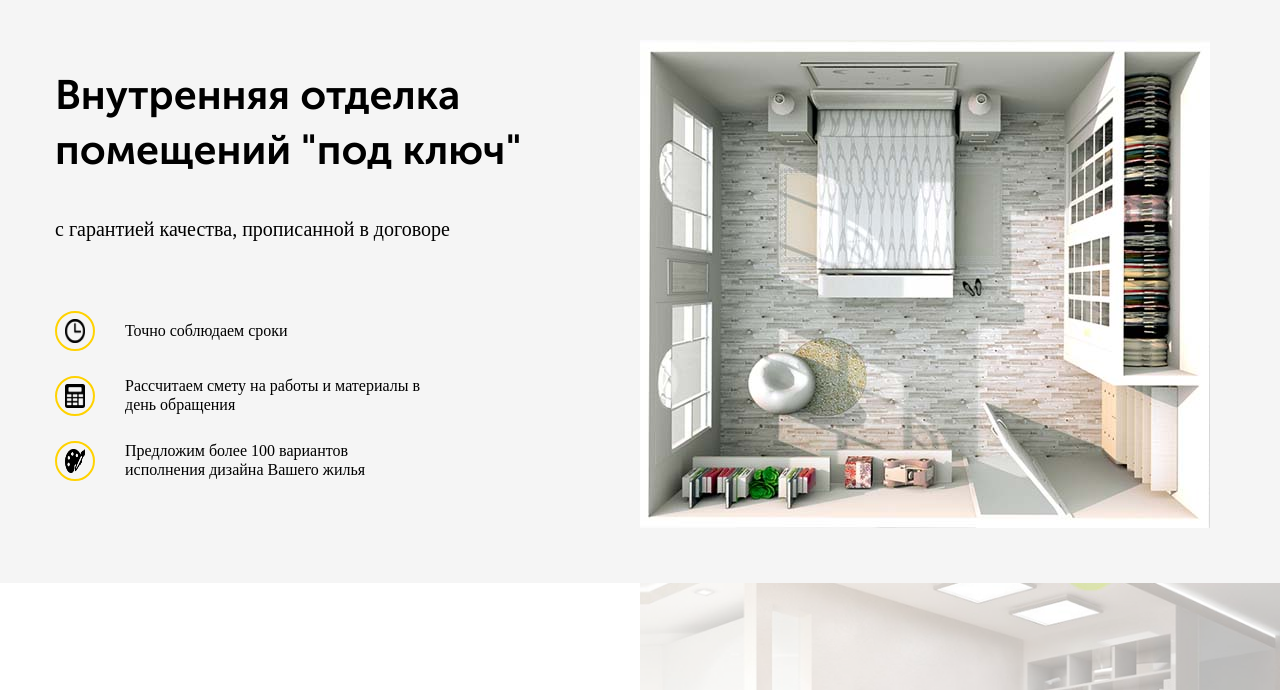
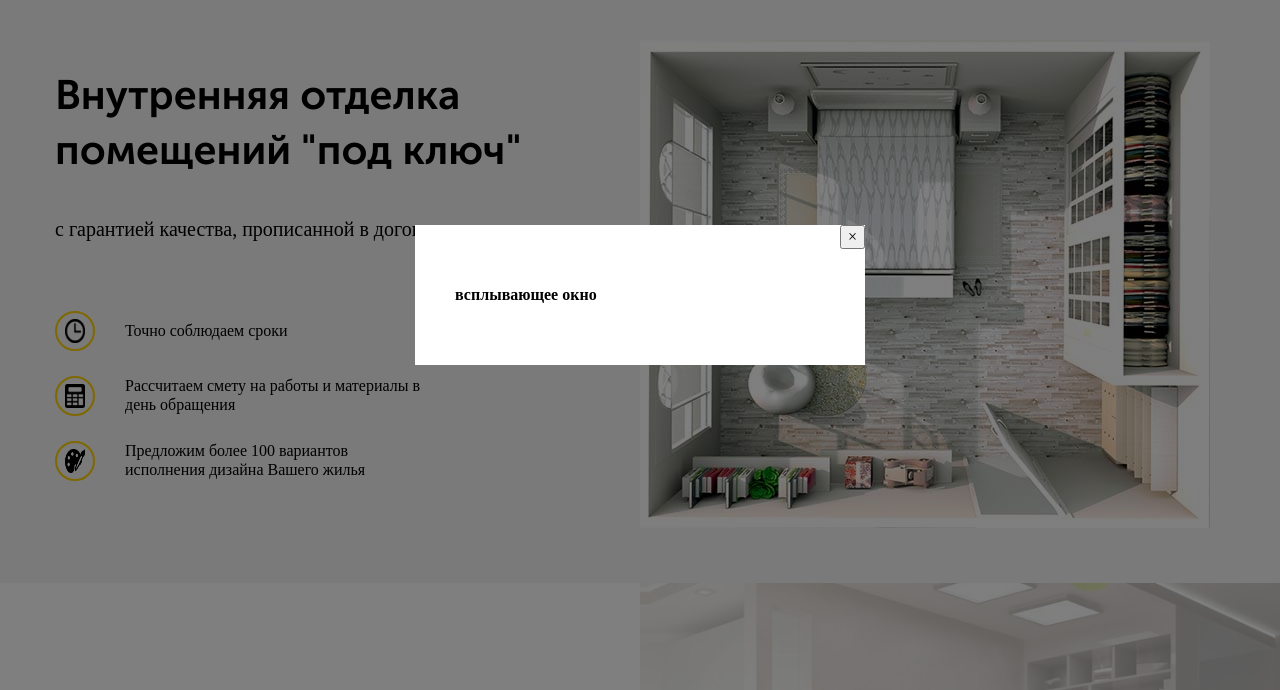
Before and after one commit to den184TK/webstart, a plain HTML site: page src/index.html in a window 1280 px wide. Both pictures are taken after a click on the button "Перезвоните мне". Shown: the part 105-795 px from the top of the page. Drawn offline with Linux system fonts and the light colour scheme.

Commit message:
сделал задание по js

```diff
--- a/src/index.html
+++ b/src/index.html
@@ -20,7 +20,7 @@
                         <span class="navbar__addres">Калуга, Москва, МО</span>
                         <a href="tel:+7 (495) 42-251-31" class="navbar__phone">+7 (495) 42-251-31</a>
                     </div>
-                    <button class="button navbar__button">Перезвоните мне</button>
+                    <button class="button navbar__button" id=button>Перезвоните мне</button>
                 </div>
             </div >
         </div>
@@ -79,8 +79,15 @@
         </div>
     </div>
 </section>
-
+<div class="modal" id="modal">
+    <div class="modal-dialog">
+        <button class="modal-dialog__close" id=close>&times;</button>
+        <h4 class="modal-dialog__title">всплывающее окно</h4>
+    </div>
+</div>
 
     </main>
+    <script src="js/main.js"></script>
+
 </body>
 </html>
--- /dev/null
+++ b/src/js/main.js
@@ -0,0 +1,13 @@
+var button = document.querySelector('#button');
+var modal = document.querySelector('#modal');
+var close = document.querySelector('#close');
+
+button.addEventListener('click', function () {
+     modal.classList.add('modal-active');
+
+
+});
+
+ close.addEventListener('click', function() {
+    modal.classList.remove('modal-active');
+});
--- /dev/null
+++ b/src/sass/blocks/_modal.sass
@@ -0,0 +1,23 @@
+.modal
+    position: fixed
+    left: 0
+    top: 0
+    width: 100%
+    height: 100%
+    background-color: rgba(#000, 0.5)
+    display: none
+    &-active
+        display: flex
+
+    &-dialog
+        position: relative
+        margin: auto
+        max-width: 450px
+        width: 90%
+        min-width: 200px
+        background-color: #fff
+        padding: 40px
+        &__close
+            position: absolute
+            top: 0
+            right: 0
--- a/src/sass/blocks/_offer.sass
+++ b/src/sass/blocks/_offer.sass
@@ -20,6 +20,7 @@
         max-width: 360px
         line-height: 35px
         margin-bottom: 24px
+        +bold
     &__subtitle
         max-width: 250px
         margin-bottom: 30px
--- a/src/sass/style.sass
+++ b/src/sass/style.sass
@@ -4,3 +4,4 @@
 @import "blocks/navbar"
 @import "blocks/hero"
 @import "blocks/offer"
+@import "blocks/modal"
```
Also changed, not shown: src/css/style.css, 1 other file.
